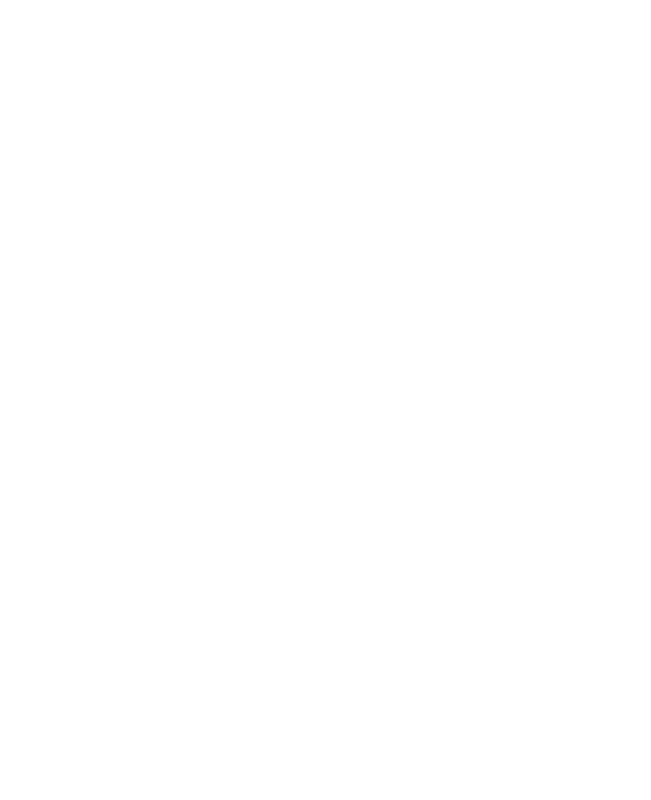
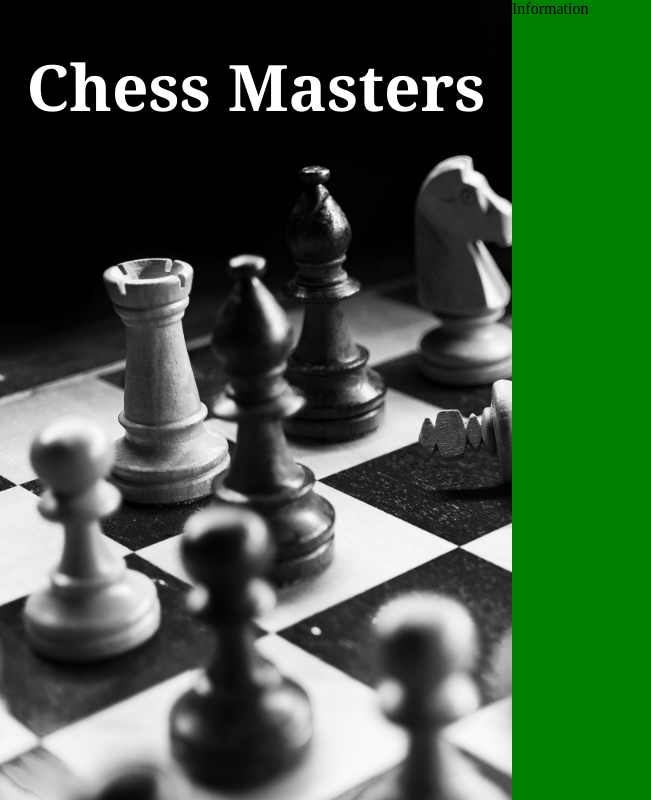
Before and after one commit to youssefrag/sign-up-form, a plain HTML site: page index.html in a window 1280 px wide. Shown: the whole page, without its empty margins (0-651 px from the left). Drawn offline with Linux system fonts and the light colour scheme.

Commit message:
modify background

```diff
--- a/index.html
+++ b/index.html
@@ -11,7 +11,12 @@
 </head>
 <body>
 
-
+  <div class="animation">
+    <h1 class="title">Chess Masters</h1>
+  </div>
+  <div class="information">
+    Information
+  </div>
 
 </body>
 </html>
--- a/styles.css
+++ b/styles.css
@@ -1,3 +1,27 @@
-.test {
-  font-size: 180px;
+html, body {margin: 0; height: 100%; overflow: hidden}
+
+.animation {
+  background-image: url('images/board.jpg');
+  background-repeat: no-repeat;
+  background-attachment: sticky;
+  background-size: cover;
+  color: #FFFFFF;
+  height: 100vh;
+  width: 40vw;
+  text-align: center;
+  font-style: bold;
+  font-family:Georgia, 'Times New Roman', Times, serif;
 }
+
+.information {
+  background-color: green;
+  width: 60vw;
+}
+
+body {
+  display: flex;
+}
+
+.title {
+  font-size: 4em;
+}
```
Also changed, not shown: images/board.jpg (added).
